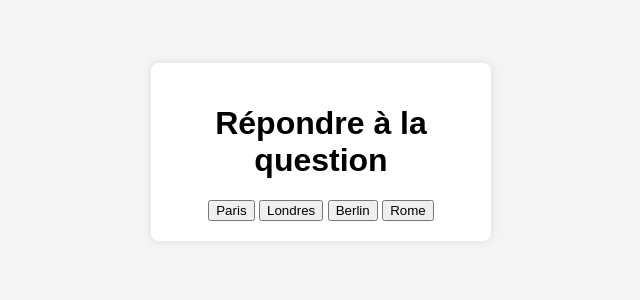
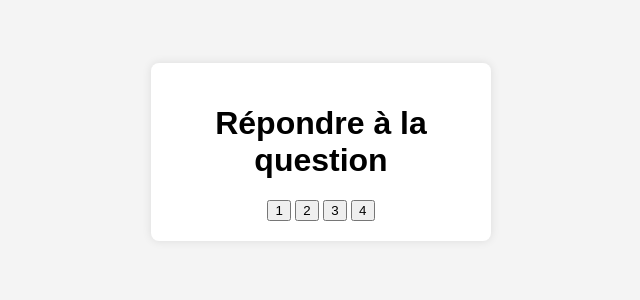
Before and after one commit to delrex28/quizzspot, a PHP site: page /SiteQuizz/question.php in a window 1280 px wide. Shown: the part 248-548 px from the top of the page, without its empty margins (319-959 px from the left). Run offline with PHP 8.4, Linux system fonts and the light colour scheme.

Commit message:
Update question.php

```diff
--- a/quizzspot-dev/SiteQuizz/question.php
+++ b/quizzspot-dev/SiteQuizz/question.php
@@ -11,32 +11,60 @@
     <div class="container">
         <h1>Répondre à la question</h1>
         <div class="buttons">
-            <button onclick="submitAnswer('Paris')">Paris</button>
-            <button onclick="submitAnswer('Londres')">Londres</button>
-            <button onclick="submitAnswer('Berlin')">Berlin</button>
-            <button onclick="submitAnswer('Rome')">Rome</button>
+            <button onclick="submitAnswer('1')">1</button>
+            <button onclick="submitAnswer('2')">2</button>
+            <button onclick="submitAnswer('3')">3</button>
+            <button onclick="submitAnswer('4')">4</button>
         </div>
     </div>
+    <?php
+        function getNum() {
+            // Vérifiez si le paramètre 'num_question' est défini dans l'URL
+            if(isset($_GET['num_question'])) {
+                // Récupérez et retournez la valeur de 'num_question'
+                return $_GET['num_question'];
+            } else {
+                return -1; //-1 indique une valeur invalide ou non définie
+            }
+        }
+    ?>
     <script src="https://cdnjs.cloudflare.com/ajax/libs/jquery/3.6.0/jquery.min.js"></script>
     <script>
+
+        // Fonction pour récupérer le token à partir du cookie
+        function getToken() {
+            return "<?php echo isset($_COOKIE['token']) ? $_COOKIE['token'] : ''; ?>";
+        }
+
+
+
         // Fonction pour soumettre la réponse à la question
         function submitAnswer(answer) {
+            // Récupérer le token de l'apprenant depuis le cookie
+            var token = getToken();
+            var num_question = getNum();
+
+            // Vérifier si le token a été récupéré avec succès
+            if (token) {
+                // Envoyer la réponse à l'API
                 $.ajax({
-                url: 'submit_answer.php', // URL de l'API pour soumettre la réponse
+                    url: 'reponse.php', // URL de l'API pour soumettre la réponse
                     method: 'POST',
-                data: { answer: answer },
+                    data: { token: token, answer: answer, num_question : num_question },
                     success: function(response) {
-                    // Afficher un message ou effectuer d'autres actions en fonction de la réponse de l'API
-                    console.log('Réponse soumise avec succès : ' + answer);
+                        console.log('Réponse soumise avec succès : ' + answer + " num question" +  num_question + " "+ token);
                         // Rediriger l'utilisateur vers la prochaine question ou une autre page
-                    window.location.href = 'prochaine_question.php';
                     },
                     error: function(xhr, status, error) {
                         // Gérer les erreurs en cas d'échec de la requête AJAX
                         console.error('Erreur lors de la soumission de la réponse : ' + error);
                     }
                 });
+            } else {
+                console.error('Impossible de récupérer le token de l\'apprenant.');
             }
+        }
+
     </script>
 </body>
 </html>
```
Lines whose indentation alone changed are shown as unchanged.
